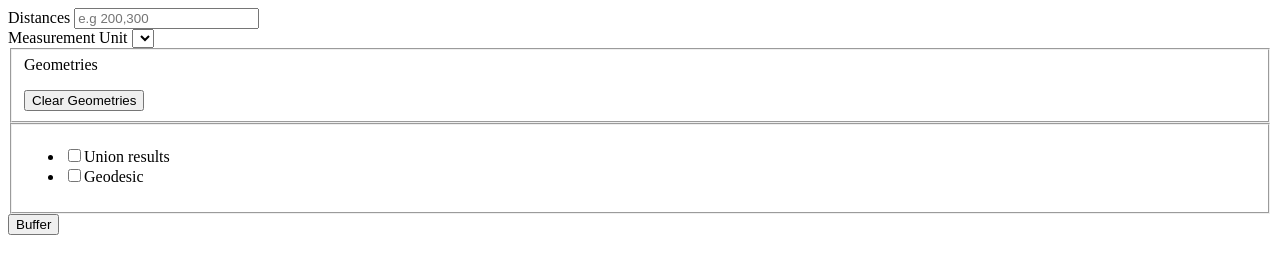
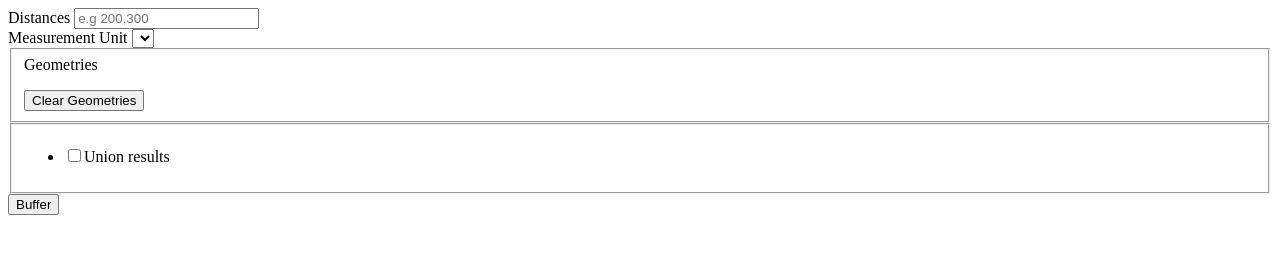
Before and after one commit to WSDOT-GIS/arcgis-js-layer-list, a plain HTML site: page Scripts/custom/buffer/Templates/BufferUI.html in a window 1280 px wide. Drawn offline with Linux system fonts and the light colour scheme.

Commit message:
Removed geodesic checkbox.

```diff
--- a/Scripts/custom/buffer/Templates/BufferUI.html
+++ b/Scripts/custom/buffer/Templates/BufferUI.html
@@ -21,7 +21,6 @@
         <fieldset>
             <ul class="buffer-options-list">
                 <li><label><input type="checkbox" name="union" />Union results</label></li>
-                <li><label><input type="checkbox" name="geodesic" />Geodesic</label></li>
             </ul>
         </fieldset>
         <div>
```
Also changed, not shown: Scripts/custom/buffer/Templates/BufferUI.min.html (+1 -1 lines).
